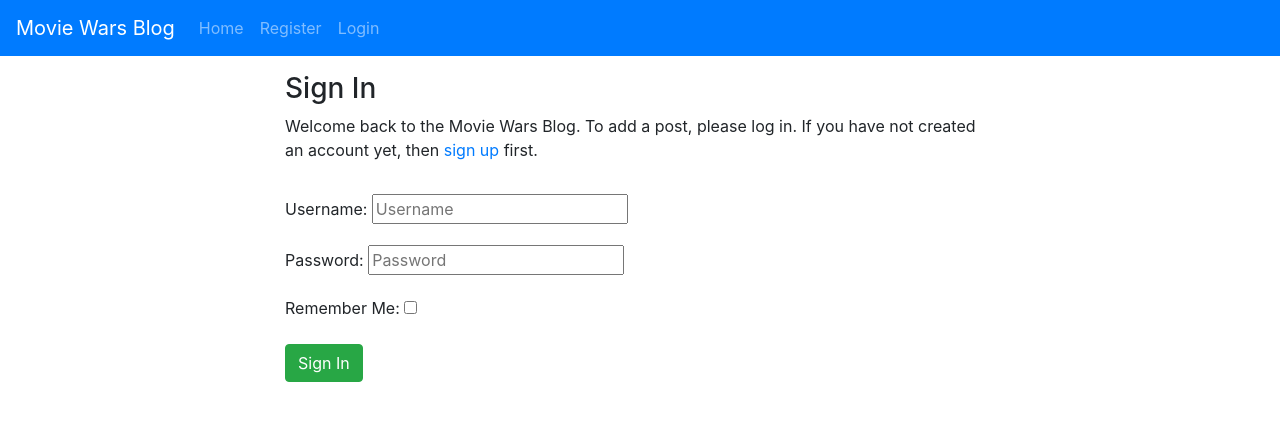
After one commit to ConorBevan/MovieWarsBlog, a Django app: page /accounts/login/ in a window 1280 px wide. The commit adds this page. Shown: the top 421 px of the page. Run offline with Django 3.2, Linux system fonts and the light colour scheme; some libraries are stand-ins or nearby versions.

Commit message:
added authentication to my project with a login/lohout/register page

```diff
--- a/moviewars/urls.py
+++ b/moviewars/urls.py
@@ -20,4 +20,5 @@ urlpatterns = [
     path('admin/', admin.site.urls),
     path('', include('blog.urls')),
     path('summernote/', include('django_summernote.urls')),
+    path('accounts/', include('allauth.urls')),
 ]
--- a/requirements.txt
+++ b/requirements.txt
@@ -3,8 +3,13 @@ cloudinary==1.32.0
 dj-database-url==0.5.0
 dj3-cloudinary-storage==0.0.6
 Django==3.2.18
+django-allauth==0.54.0
 django-summernote==0.8.20.0
 gunicorn==20.1.0
+oauthlib==3.2.2
 psycopg2==2.9.6
+PyJWT==2.6.0
+python3-openid==3.2.0
 pytz==2023.3
+requests-oauthlib==1.3.1
 sqlparse==0.4.3
--- /dev/null
+++ b/templates/account/login.html
@@ -0,0 +1,34 @@
+{% extends "base.html" %}
+{% block title %}Login{% endblock %}
+
+{% load i18n %}
+{% load account socialaccount %}
+
+
+{% block content %}
+
+<div class="container">
+    <div class="row">
+        <div class="col-md-8 mt-3 offset-md-2">
+            <h3>{% trans "Sign In" %}</h3>
+
+            <p>{% blocktrans %}Welcome back to the Movie Wars Blog. To add a post, please log in. If
+                you
+                have not created an account yet, then <a class="link" href="{{ signup_url }}">sign up</a>
+                first.{% endblocktrans %}</p>
+        </div>
+    </div>
+    <div class="row">
+        <div class="col-md-8 mt-3 offset-md-2">
+            <form class="login" method="POST" action="{% url 'account_login' %}">
+                {% csrf_token %}
+                {{ form.as_p }}
+                {% if redirect_field_value %}
+                <input type="hidden" name="{{ redirect_field_name }}" value="{{ redirect_field_value }}" />
+                {% endif %}
+                <button class="btn btn-success" type="submit">{% trans "Sign In" %}</button>
+            </form>
+        </div>
+    </div>
+</div>
+{% endblock %}
--- a/templates/add_post.html
+++ b/templates/add_post.html
@@ -8,7 +8,7 @@
     <div class="form-group">
         <form method="POST">
             {% csrf_token %}
-            {{ form.as_p}}
+            {{ form.as_p }}
             <button class="btn btn-success">Submit</button>
         </form>
     </div>
--- a/templates/base.html
+++ b/templates/base.html
@@ -24,9 +24,21 @@
             <li class="nav-item">
               <a class="nav-link" href="{% url 'home' %}">Home</a>
             </li>
+            {% if user.is_authenticated %}
             <li class="nav-item">
               <a class="nav-link" href="{% url 'add-post' %}">Add Post</a>
             </li>
+            <li class="nav-item">
+              <a class="nav-link" href="{% url 'account_logout' %}">Logout</a>
+            </li>
+            {% else %}
+            <li class="nav-item">
+              <a class="nav-link" href="{% url 'account_signup' %}">Register</a>
+            </li>
+            <li class="nav-item">
+              <a class="nav-link" href="{% url 'account_login' %}">Login</a>
+            </li>
+            {% endif %}
           </ul>
         </div>
       </nav>
--- a/templates/update_post.html
+++ b/templates/update_post.html
@@ -8,7 +8,7 @@
     <div class="form-group">
         <form method="POST">
             {% csrf_token %}
-            {{ form.as_p}}
+            {{ form.as_p }}
             <a href="{% url 'home' %}" class="btn btn-secondary">Back</a>
             <button class="btn btn-success">Update</button>
         </form>
```
Also changed, not shown: moviewars/settings.py (+10 -0 lines), templates/account/logout.html (added, +29 -0 lines), templates/account/signup.html (added, +31 -0 lines).
